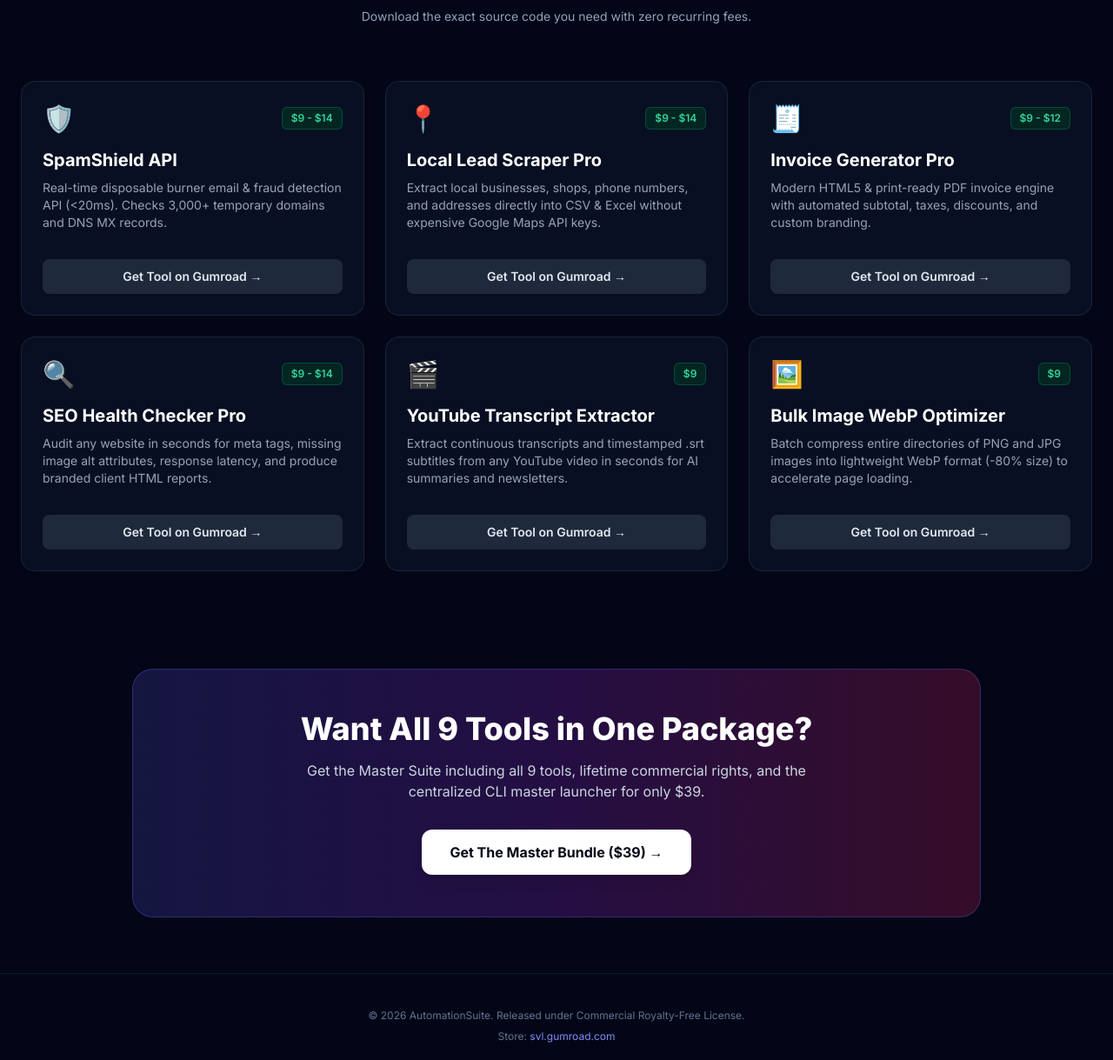
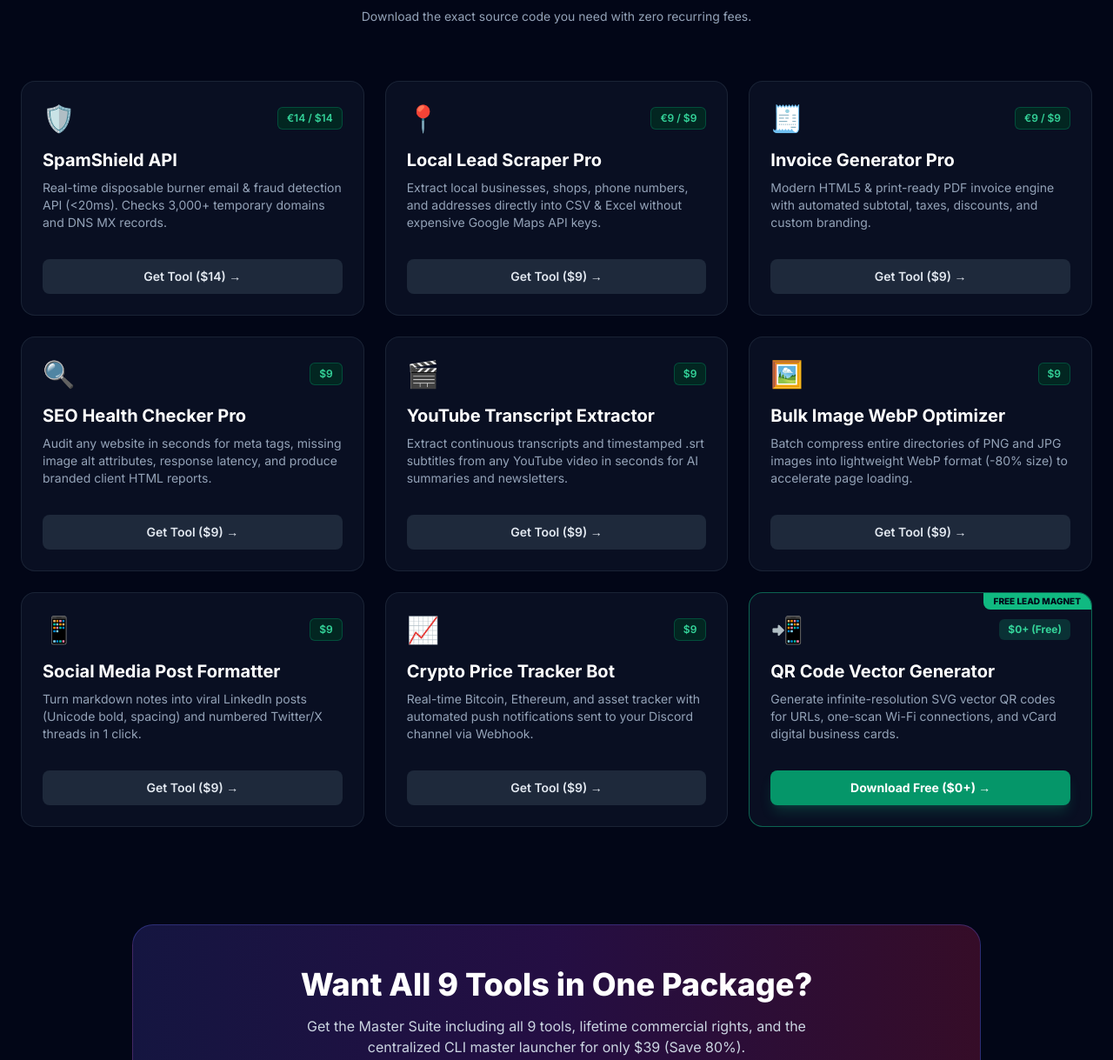
Before and after one commit to Svl550/awesome-automation-tools, a plain HTML site: page index.html in a window 1280 px wide. Shown: the part 700-1919 px from the top of the page at 87% size. Drawn offline with nearby package versions, Linux system fonts and the light colour scheme.

Commit message:
Add files via upload

```diff
--- a/index.html
+++ b/index.html
@@ -5,7 +5,6 @@
     <meta name="viewport" content="width=device-width, initial-scale=1.0">
     <title>Awesome Automation Suite - Python Tools, Scrapers & Microservices</title>
     <meta name="description" content="Production-ready Python automation tools, Google Maps scrapers, APIs, and microservices for developers and agencies.">
-    <!-- Tailwind CSS CDN -->
     <script src="https://cdn.tailwindcss.com"></script>
     <link href="https://fonts.googleapis.com/css2?family=Inter:wght@400;500;600;700;800&display=swap" rel="stylesheet">
     <style>
@@ -32,7 +31,7 @@
                     GitHub
                 </a>
                 <a href="https://svl.gumroad.com" target="_blank" class="bg-indigo-600 hover:bg-indigo-500 text-white font-medium text-sm px-4 py-2 rounded-lg transition shadow-lg shadow-indigo-500/20">
-                    Visit Gumroad Store →
+                    Visit Store →
                 </a>
             </div>
         </div>
@@ -51,11 +50,11 @@
             Lightweight, standalone tools designed for developers, growth hackers, and agencies. No subscriptions, permanent commercial license.
         </p>
         <div class="flex flex-col sm:flex-row items-center justify-center gap-4">
-            <a href="https://svl.gumroad.com/l/qzpfna" target="_blank" class="w-full sm:w-auto bg-gradient-to-r from-indigo-500 via-purple-500 to-pink-500 hover:opacity-90 text-white font-bold px-8 py-4 rounded-xl shadow-xl shadow-indigo-500/25 transition">
-                🚀 Get The Master Bundle (9-in-1)
+            <a href="https://svl.gumroad.com/l/qzpfma" target="_blank" class="w-full sm:w-auto bg-gradient-to-r from-indigo-500 via-purple-500 to-pink-500 hover:opacity-90 text-white font-bold px-8 py-4 rounded-xl shadow-xl shadow-indigo-500/25 transition">
+                🚀 Get The Master Bundle ($39)
             </a>
-            <a href="https://svl.gumroad.com" target="_blank" class="w-full sm:w-auto bg-slate-900 border border-slate-800 hover:border-slate-700 text-slate-300 font-semibold px-8 py-4 rounded-xl transition">
-                Browse Individual Tools
+            <a href="https://svl.gumroad.com/l/jkpvt" target="_blank" class="w-full sm:w-auto bg-slate-900 border border-emerald-500/40 hover:border-emerald-500 text-emerald-300 font-semibold px-8 py-4 rounded-xl transition">
+                🎁 Try Free Tool ($0+)
             </a>
         </div>
     </header>
@@ -74,12 +73,12 @@
                 <div>
                     <div class="flex items-center justify-between mb-4">
                         <span class="text-3xl">🛡️</span>
-                        <span class="bg-emerald-950/80 border border-emerald-700/50 text-emerald-400 text-xs font-semibold px-2.5 py-1 rounded-md">$9 - $14</span>
+                        <span class="bg-emerald-950/80 border border-emerald-700/50 text-emerald-400 text-xs font-semibold px-2.5 py-1 rounded-md">€14 / $14</span>
                     </div>
                     <h3 class="text-xl font-bold text-white mb-2">SpamShield API</h3>
                     <p class="text-slate-400 text-sm mb-4">Real-time disposable burner email & fraud detection API (<20ms). Checks 3,000+ temporary domains and DNS MX records.</p>
                 </div>
-                <a href="https://svl.gumroad.com" target="_blank" class="mt-4 block text-center bg-slate-800 hover:bg-slate-700 text-slate-200 text-sm font-semibold py-2.5 rounded-lg transition">Get Tool on Gumroad →</a>
+                <a href="https://svl.gumroad.com/l/tjqmo" target="_blank" class="mt-4 block text-center bg-slate-800 hover:bg-slate-700 text-slate-200 text-sm font-semibold py-2.5 rounded-lg transition">Get Tool ($14) →</a>
             </div>
 
             <!-- Tool 2 -->
@@ -87,12 +86,12 @@
                 <div>
                     <div class="flex items-center justify-between mb-4">
                         <span class="text-3xl">📍</span>
-                        <span class="bg-emerald-950/80 border border-emerald-700/50 text-emerald-400 text-xs font-semibold px-2.5 py-1 rounded-md">$9 - $14</span>
+                        <span class="bg-emerald-950/80 border border-emerald-700/50 text-emerald-400 text-xs font-semibold px-2.5 py-1 rounded-md">€9 / $9</span>
                     </div>
                     <h3 class="text-xl font-bold text-white mb-2">Local Lead Scraper Pro</h3>
                     <p class="text-slate-400 text-sm mb-4">Extract local businesses, shops, phone numbers, and addresses directly into CSV & Excel without expensive Google Maps API keys.</p>
                 </div>
-                <a href="https://svl.gumroad.com" target="_blank" class="mt-4 block text-center bg-slate-800 hover:bg-slate-700 text-slate-200 text-sm font-semibold py-2.5 rounded-lg transition">Get Tool on Gumroad →</a>
+                <a href="https://svl.gumroad.com/l/ibirjh" target="_blank" class="mt-4 block text-center bg-slate-800 hover:bg-slate-700 text-slate-200 text-sm font-semibold py-2.5 rounded-lg transition">Get Tool ($9) →</a>
             </div>
 
             <!-- Tool 3 -->
@@ -100,12 +99,12 @@
                 <div>
                     <div class="flex items-center justify-between mb-4">
                         <span class="text-3xl">🧾</span>
-                        <span class="bg-emerald-950/80 border border-emerald-700/50 text-emerald-400 text-xs font-semibold px-2.5 py-1 rounded-md">$9 - $12</span>
+                        <span class="bg-emerald-950/80 border border-emerald-700/50 text-emerald-400 text-xs font-semibold px-2.5 py-1 rounded-md">€9 / $9</span>
                     </div>
                     <h3 class="text-xl font-bold text-white mb-2">Invoice Generator Pro</h3>
                     <p class="text-slate-400 text-sm mb-4">Modern HTML5 & print-ready PDF invoice engine with automated subtotal, taxes, discounts, and custom branding.</p>
                 </div>
-                <a href="https://svl.gumroad.com" target="_blank" class="mt-4 block text-center bg-slate-800 hover:bg-slate-700 text-slate-200 text-sm font-semibold py-2.5 rounded-lg transition">Get Tool on Gumroad →</a>
+                <a href="https://svl.gumroad.com/l/blkgcg" target="_blank" class="mt-4 block text-center bg-slate-800 hover:bg-slate-700 text-slate-200 text-sm font-semibold py-2.5 rounded-lg transition">Get Tool ($9) →</a>
             </div>
 
             <!-- Tool 4 -->
@@ -113,12 +112,12 @@
                 <div>
                     <div class="flex items-center justify-between mb-4">
                         <span class="text-3xl">🔍</span>
-                        <span class="bg-emerald-950/80 border border-emerald-700/50 text-emerald-400 text-xs font-semibold px-2.5 py-1 rounded-md">$9 - $14</span>
+                        <span class="bg-emerald-950/80 border border-emerald-700/50 text-emerald-400 text-xs font-semibold px-2.5 py-1 rounded-md">$9</span>
                     </div>
                     <h3 class="text-xl font-bold text-white mb-2">SEO Health Checker Pro</h3>
                     <p class="text-slate-400 text-sm mb-4">Audit any website in seconds for meta tags, missing image alt attributes, response latency, and produce branded client HTML reports.</p>
                 </div>
-                <a href="https://svl.gumroad.com" target="_blank" class="mt-4 block text-center bg-slate-800 hover:bg-slate-700 text-slate-200 text-sm font-semibold py-2.5 rounded-lg transition">Get Tool on Gumroad →</a>
+                <a href="https://svl.gumroad.com/l/pgqgn" target="_blank" class="mt-4 block text-center bg-slate-800 hover:bg-slate-700 text-slate-200 text-sm font-semibold py-2.5 rounded-lg transition">Get Tool ($9) →</a>
             </div>
 
             <!-- Tool 5 -->
@@ -131,7 +130,7 @@
                     <h3 class="text-xl font-bold text-white mb-2">YouTube Transcript Extractor</h3>
                     <p class="text-slate-400 text-sm mb-4">Extract continuous transcripts and timestamped .srt subtitles from any YouTube video in seconds for AI summaries and newsletters.</p>
                 </div>
-                <a href="https://svl.gumroad.com" target="_blank" class="mt-4 block text-center bg-slate-800 hover:bg-slate-700 text-slate-200 text-sm font-semibold py-2.5 rounded-lg transition">Get Tool on Gumroad →</a>
+                <a href="https://svl.gumroad.com/l/hsjtr" target="_blank" class="mt-4 block text-center bg-slate-800 hover:bg-slate-700 text-slate-200 text-sm font-semibold py-2.5 rounded-lg transition">Get Tool ($9) →</a>
             </div>
 
             <!-- Tool 6 -->
@@ -144,7 +143,47 @@
                     <h3 class="text-xl font-bold text-white mb-2">Bulk Image WebP Optimizer</h3>
                     <p class="text-slate-400 text-sm mb-4">Batch compress entire directories of PNG and JPG images into lightweight WebP format (-80% size) to accelerate page loading.</p>
                 </div>
-                <a href="https://svl.gumroad.com" target="_blank" class="mt-4 block text-center bg-slate-800 hover:bg-slate-700 text-slate-200 text-sm font-semibold py-2.5 rounded-lg transition">Get Tool on Gumroad →</a>
+                <a href="https://svl.gumroad.com/l/kwgly" target="_blank" class="mt-4 block text-center bg-slate-800 hover:bg-slate-700 text-slate-200 text-sm font-semibold py-2.5 rounded-lg transition">Get Tool ($9) →</a>
+            </div>
+
+            <!-- Tool 7 -->
+            <div class="bg-slate-900/60 border border-slate-800/80 rounded-2xl p-6 flex flex-col justify-between hover:border-indigo-500/50 transition">
+                <div>
+                    <div class="flex items-center justify-between mb-4">
+                        <span class="text-3xl">📱</span>
+                        <span class="bg-emerald-950/80 border border-emerald-700/50 text-emerald-400 text-xs font-semibold px-2.5 py-1 rounded-md">$9</span>
+                    </div>
+                    <h3 class="text-xl font-bold text-white mb-2">Social Media Post Formatter</h3>
+                    <p class="text-slate-400 text-sm mb-4">Turn markdown notes into viral LinkedIn posts (Unicode bold, spacing) and numbered Twitter/X threads in 1 click.</p>
+                </div>
+                <a href="https://svl.gumroad.com/l/lltnax" target="_blank" class="mt-4 block text-center bg-slate-800 hover:bg-slate-700 text-slate-200 text-sm font-semibold py-2.5 rounded-lg transition">Get Tool ($9) →</a>
+            </div>
+
+            <!-- Tool 8 -->
+            <div class="bg-slate-900/60 border border-slate-800/80 rounded-2xl p-6 flex flex-col justify-between hover:border-indigo-500/50 transition">
+                <div>
+                    <div class="flex items-center justify-between mb-4">
+                        <span class="text-3xl">📈</span>
+                        <span class="bg-emerald-950/80 border border-emerald-700/50 text-emerald-400 text-xs font-semibold px-2.5 py-1 rounded-md">$9</span>
+                    </div>
+                    <h3 class="text-xl font-bold text-white mb-2">Crypto Price Tracker Bot</h3>
+                    <p class="text-slate-400 text-sm mb-4">Real-time Bitcoin, Ethereum, and asset tracker with automated push notifications sent to your Discord channel via Webhook.</p>
+                </div>
+                <a href="https://svl.gumroad.com/l/kiyujf" target="_blank" class="mt-4 block text-center bg-slate-800 hover:bg-slate-700 text-slate-200 text-sm font-semibold py-2.5 rounded-lg transition">Get Tool ($9) →</a>
+            </div>
+
+            <!-- Tool 9 -->
+            <div class="bg-slate-900/60 border border-emerald-500/50 rounded-2xl p-6 flex flex-col justify-between relative overflow-hidden">
+                <div class="absolute top-0 right-0 bg-emerald-500 text-slate-950 text-[10px] font-black uppercase px-3 py-0.5 rounded-bl-lg">FREE LEAD MAGNET</div>
+                <div>
+                    <div class="flex items-center justify-between mb-4">
+                        <span class="text-3xl">📲</span>
+                        <span class="bg-emerald-500/20 text-emerald-400 text-xs font-bold px-2.5 py-1 rounded-md">$0+ (Free)</span>
+                    </div>
+                    <h3 class="text-xl font-bold text-white mb-2">QR Code Vector Generator</h3>
+                    <p class="text-slate-400 text-sm mb-4">Generate infinite-resolution SVG vector QR codes for URLs, one-scan Wi-Fi connections, and vCard digital business cards.</p>
+                </div>
+                <a href="https://svl.gumroad.com/l/jkpvt" target="_blank" class="mt-4 block text-center bg-emerald-600 hover:bg-emerald-500 text-white text-sm font-bold py-2.5 rounded-lg shadow-lg shadow-emerald-500/20 transition">Download Free ($0+) →</a>
             </div>
 
         </div>
@@ -155,9 +194,9 @@
         <div class="bg-gradient-to-r from-indigo-900/40 via-purple-900/40 to-pink-900/40 border border-indigo-500/30 rounded-3xl p-8 md:p-12 text-center relative overflow-hidden">
             <h2 class="text-3xl md:text-4xl font-extrabold text-white mb-4">Want All 9 Tools in One Package?</h2>
             <p class="text-slate-300 max-w-xl mx-auto mb-8 text-sm md:text-base">
-                Get the Master Suite including all 9 tools, lifetime commercial rights, and the centralized CLI master launcher for only $39.
+                Get the Master Suite including all 9 tools, lifetime commercial rights, and the centralized CLI master launcher for only $39 (Save 80%).
             </p>
-            <a href="https://svl.gumroad.com/l/qzpfna" target="_blank" class="inline-block bg-white text-slate-950 hover:bg-slate-100 font-bold px-8 py-3.5 rounded-xl shadow-lg transition">
+            <a href="https://svl.gumroad.com/l/qzpfma" target="_blank" class="inline-block bg-white text-slate-950 hover:bg-slate-100 font-bold px-8 py-3.5 rounded-xl shadow-lg transition">
                 Get The Master Bundle ($39) →
             </a>
         </div>
@@ -166,7 +205,7 @@
     <!-- Footer -->
     <footer class="border-t border-slate-900 py-10 text-center text-xs text-slate-500">
         <p>© 2026 AutomationSuite. Released under Commercial Royalty-Free License.</p>
-        <p class="mt-2">Store: <a href="https://svl.gumroad.com" class="text-indigo-400 hover:underline">svl.gumroad.com</a></p>
+        <p class="mt-2">Official Store: <a href="https://svl.gumroad.com" class="text-indigo-400 hover:underline">svl.gumroad.com</a></p>
     </footer>
 
 </body>
```
Also changed, not shown: 1 other file.
